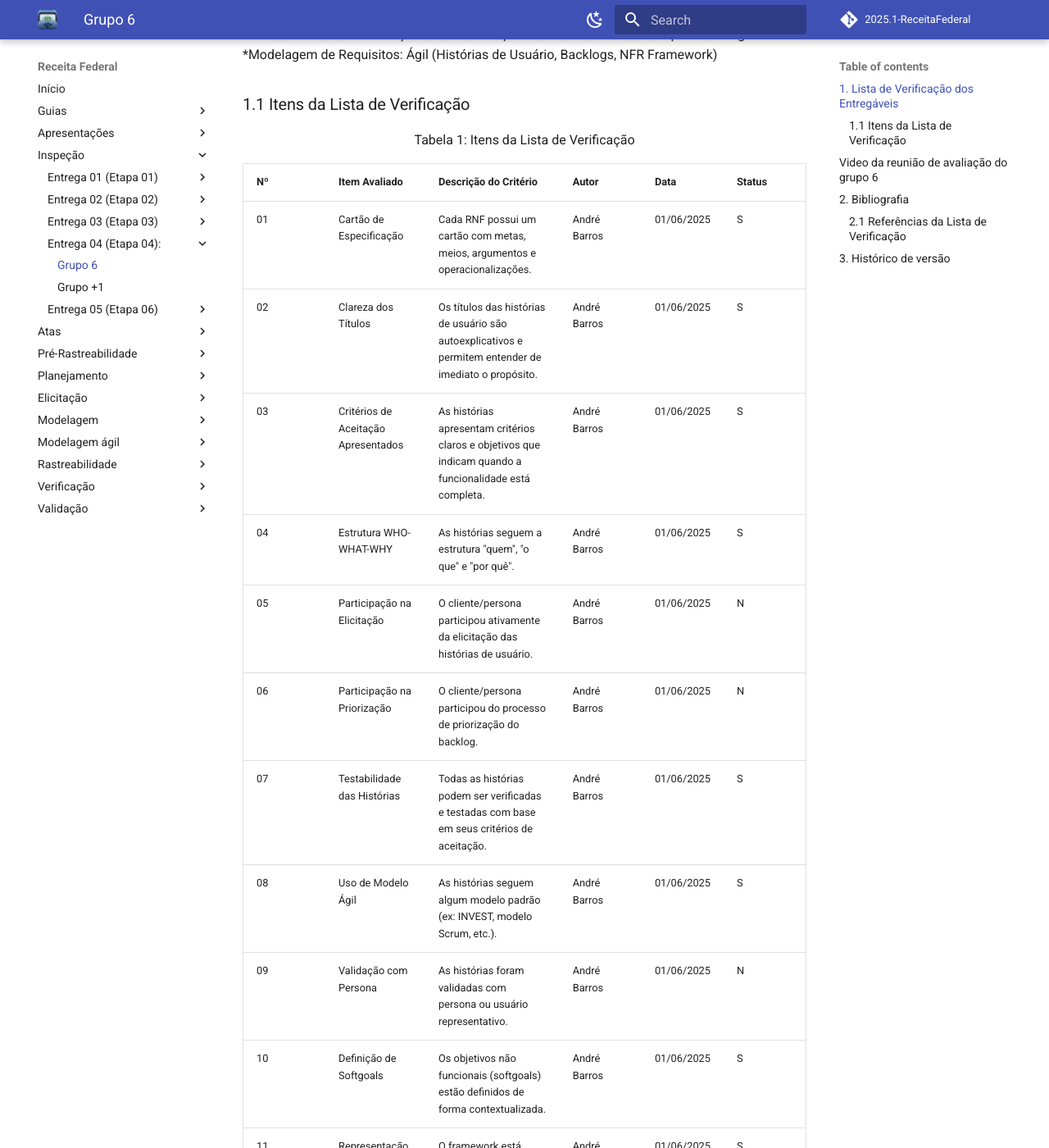
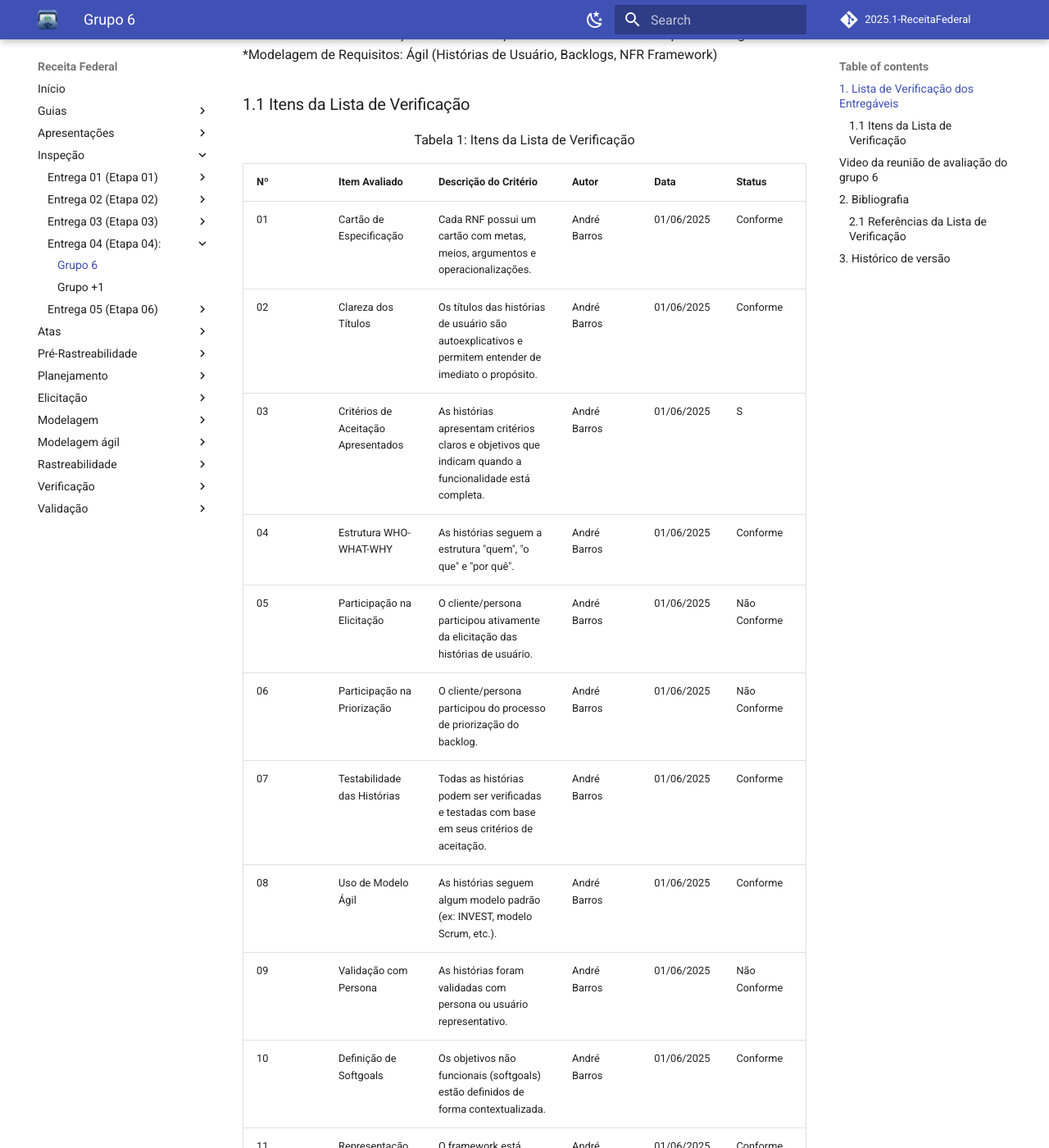
Before and after one commit to Requisitos-de-Software/2025.1-Meu-INSS, an MkDocs documentation site: the page built from docs/inspecao/entrega04/inspecao-grupo6-4.md, in a window 1280 px wide and 1400 px high, scrolled down 202 px. Shown: the whole window at 82% size. Built offline with MkDocs 1.6.1 and Material for MkDocs 9.7.7, drawn with Linux system fonts in a browser that asks for light colours; comment, search, counter and statistics services are not loaded; some of the changed text lies outside the part shown.

Commit message:
correcao entrega 04!

```diff
--- a/docs/inspecao/entrega04/inspecao-grupo6-4.md
+++ b/docs/inspecao/entrega04/inspecao-grupo6-4.md
@@ -8,26 +8,26 @@ Esta é uma lista de verificação com critérios para serem observados na *quar
 
 | Nº | Item Avaliado | Descrição do Critério | Autor | Data | Status |
 |----|----------------|------------------------|--------|------|--------|
-| 01 | Cartão de Especificação | Cada RNF possui um cartão com metas, meios, argumentos e operacionalizações. | André Barros | 01/06/2025 | S |
-| 02 | Clareza dos Títulos | Os títulos das histórias de usuário são autoexplicativos e permitem entender de imediato o propósito. | André Barros | 01/06/2025 | S |
+| 01 | Cartão de Especificação | Cada RNF possui um cartão com metas, meios, argumentos e operacionalizações. | André Barros | 01/06/2025 | Conforme |
+| 02 | Clareza dos Títulos | Os títulos das histórias de usuário são autoexplicativos e permitem entender de imediato o propósito. | André Barros | 01/06/2025 | Conforme |
 | 03 | Critérios de Aceitação Apresentados | As histórias apresentam critérios claros e objetivos que indicam quando a funcionalidade está completa. | André Barros | 01/06/2025 | S |
-| 04 | Estrutura WHO-WHAT-WHY | As histórias seguem a estrutura "quem", "o que" e "por quê". | André Barros | 01/06/2025 | S |
-| 05 | Participação na Elicitação | O cliente/persona participou ativamente da elicitação das histórias de usuário. | André Barros | 01/06/2025 | N |
-| 06 | Participação na Priorização | O cliente/persona participou do processo de priorização do backlog. | André Barros | 01/06/2025 | N |
-| 07 | Testabilidade das Histórias | Todas as histórias podem ser verificadas e testadas com base em seus critérios de aceitação. | André Barros | 01/06/2025 | S |
-| 08 | Uso de Modelo Ágil | As histórias seguem algum modelo padrão (ex: INVEST, modelo Scrum, etc.). | André Barros | 01/06/2025 | S |
-| 09 | Validação com Persona | As histórias foram validadas com persona ou usuário representativo. | André Barros | 01/06/2025 | N |
-| 10 | Definição de Softgoals | Os objetivos não funcionais (softgoals) estão definidos de forma contextualizada. | André Barros | 01/06/2025 |  S|
-| 11 | Representação do NFR Framework | O framework está completo, com metas, meios, contribuições e interdependências. | André Barros | 01/06/2025 | S |
-| 12 | Representação do SIG | O Softgoal Interdependency Graph está presente, com setas, AND/OR, e pesos de contribuição. | André Barros | 01/06/2025 | N |
-| 13 | Clareza das Histórias de Usuário | As histórias estão escritas com linguagem objetiva e centrada no usuário. | Diassis | 01/06/2025 |S  |
-| 14 | Estimativas de Esforço | As histórias possuem estimativas atribuídas (ex: Story Points). | Diassis | 01/06/2025 | N |
-| 15 | Evolução Contínua do Backlog | O Product Backlog é atualizado conforme se aprende mais sobre o projeto. | Diassis | 01/06/2025 | S |
-| 16 | Hierarquia no Backlog | Uso de temas, épicos e histórias com granularidade coerente. | Diassis | 01/06/2025 | N |
-| 17 | Organização do Sprint Backlog | As tarefas da sprint estão organizadas e visíveis. | Diassis | 01/06/2025 | N |
-| 18 | Presença de Taskboard | Há um quadro (físico ou digital) representando o progresso da sprint. | Diassis | 01/06/2025 |  N|
-| 19 | Prioridade do Backlog | Os itens estão organizados de acordo com sua importância para o produto. | Diassis | 01/06/2025 | N |
-| 20 | Relações entre Softgoals | As relações (positivas e negativas) entre os softgoals foram mapeadas. | Diassis | 01/06/2025 | S |
+| 04 | Estrutura WHO-WHAT-WHY | As histórias seguem a estrutura "quem", "o que" e "por quê". | André Barros | 01/06/2025 | Conforme |
+| 05 | Participação na Elicitação | O cliente/persona participou ativamente da elicitação das histórias de usuário. | André Barros | 01/06/2025 | Não Conforme |
+| 06 | Participação na Priorização | O cliente/persona participou do processo de priorização do backlog. | André Barros | 01/06/2025 | Não Conforme|
+| 07 | Testabilidade das Histórias | Todas as histórias podem ser verificadas e testadas com base em seus critérios de aceitação. | André Barros | 01/06/2025 | Conforme |
+| 08 | Uso de Modelo Ágil | As histórias seguem algum modelo padrão (ex: INVEST, modelo Scrum, etc.). | André Barros | 01/06/2025 | Conforme |
+| 09 | Validação com Persona | As histórias foram validadas com persona ou usuário representativo. | André Barros | 01/06/2025 | Não Conforme |
+| 10 | Definição de Softgoals | Os objetivos não funcionais (softgoals) estão definidos de forma contextualizada. | André Barros | 01/06/2025 |  Conforme|
+| 11 | Representação do NFR Framework | O framework está completo, com metas, meios, contribuições e interdependências. | André Barros | 01/06/2025 | Conforme |
+| 12 | Representação do SIG | O Softgoal Interdependency Graph está presente, com setas, AND/OR, e pesos de contribuição. | André Barros | 01/06/2025 | Não Conforme|
+| 13 | Clareza das Histórias de Usuário | As histórias estão escritas com linguagem objetiva e centrada no usuário. | Diassis | 01/06/2025 |Conforme  |
+| 14 | Estimativas de Esforço | As histórias possuem estimativas atribuídas (ex: Story Points). | Diassis | 01/06/2025 | Conforme |
+| 15 | Evolução Contínua do Backlog | O Product Backlog é atualizado conforme se aprende mais sobre o projeto. | Diassis | 01/06/2025 | Conforme |
+| 16 | Hierarquia no Backlog | Uso de temas, épicos e histórias com granularidade coerente. | Diassis | 01/06/2025 | Conforme |
+| 17 | Organização do Sprint Backlog | As tarefas da sprint estão organizadas e visíveis. | Diassis | 01/06/2025 | Não conforme|
+| 18 | Presença de Taskboard | Há um quadro (físico ou digital) representando o progresso da sprint. | Diassis | 01/06/2025 |  Não conforme|
+| 19 | Prioridade do Backlog | Os itens estão organizados de acordo com sua importância para o produto. | Diassis | 01/06/2025 | Não conforme |
+| 20 | Relações entre Softgoals | As relações (positivas e negativas) entre os softgoals foram mapeadas. | Diassis | 01/06/2025 | Conforme |
 
 <font size="2"><p style="text-align: center">Fonte: [Diassis](https://github.com/Diaxiz) 2025.</p></font>
 
```
Also changed, not shown: other parts of docs/inspecao/entrega04/inspecao-grupo6-4.md (+1 -0 lines), docs/inspecao/entrega04/inspecao-grupo7-4.md (+23 -23 lines).
